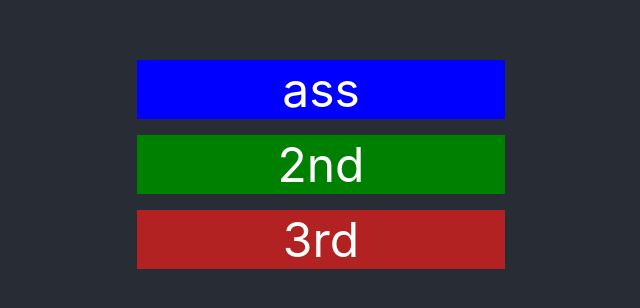
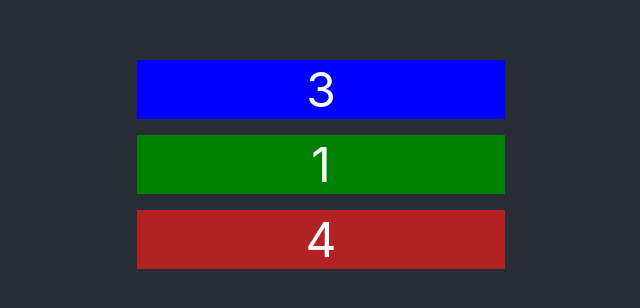
Before and after one commit to Imstupidpleasehelp/CovidConspiracyGenerator, a React (Create React App) app: page / in a window 1280 px wide. Shown: the part 236-544 px from the top of the page, without its empty margins (319-959 px from the left). Built offline with nearby package versions, Linux system fonts and the light colour scheme.

Commit message:
working randon

```diff
--- a/src/Slotmachine.jsx
+++ b/src/Slotmachine.jsx
@@ -4,16 +4,16 @@ class SlotMachine extends Component {
     constructor(props) {
       super(props);
       this.state = {
-        first: ["weewew", "ass", "Twevle"],
-        second: ["2nd", "endasd", "aasdasdsad"],
-        third: ["23erd", "popsilcles", "peoepe"]
+        first: ["1", "2", "3", "4", "5", "6"],
+        second: ["1", "2", "3", "4", "5", "6"],
+        third: ["1", "2", "3", "4", "5" ,"6"]
       };
 
 
 
     }
     randomnum()  {
-        let num = Math.floor(Math.random() * 2) + 1
+        let num = Math.floor(Math.random() * 5) + 0
         console.log(num)
         return num
       }
@@ -30,11 +30,11 @@ componentDidMount() {
         </div>
 
         <div className="secondline">
-          2nd
+         {this.state.second[this.randomnum()]}
         </div>
 
         <div className="thirdline">
-          3rd
+       {this.state.third[this.randomnum()]}
         </div>
       </div>
     );
```
